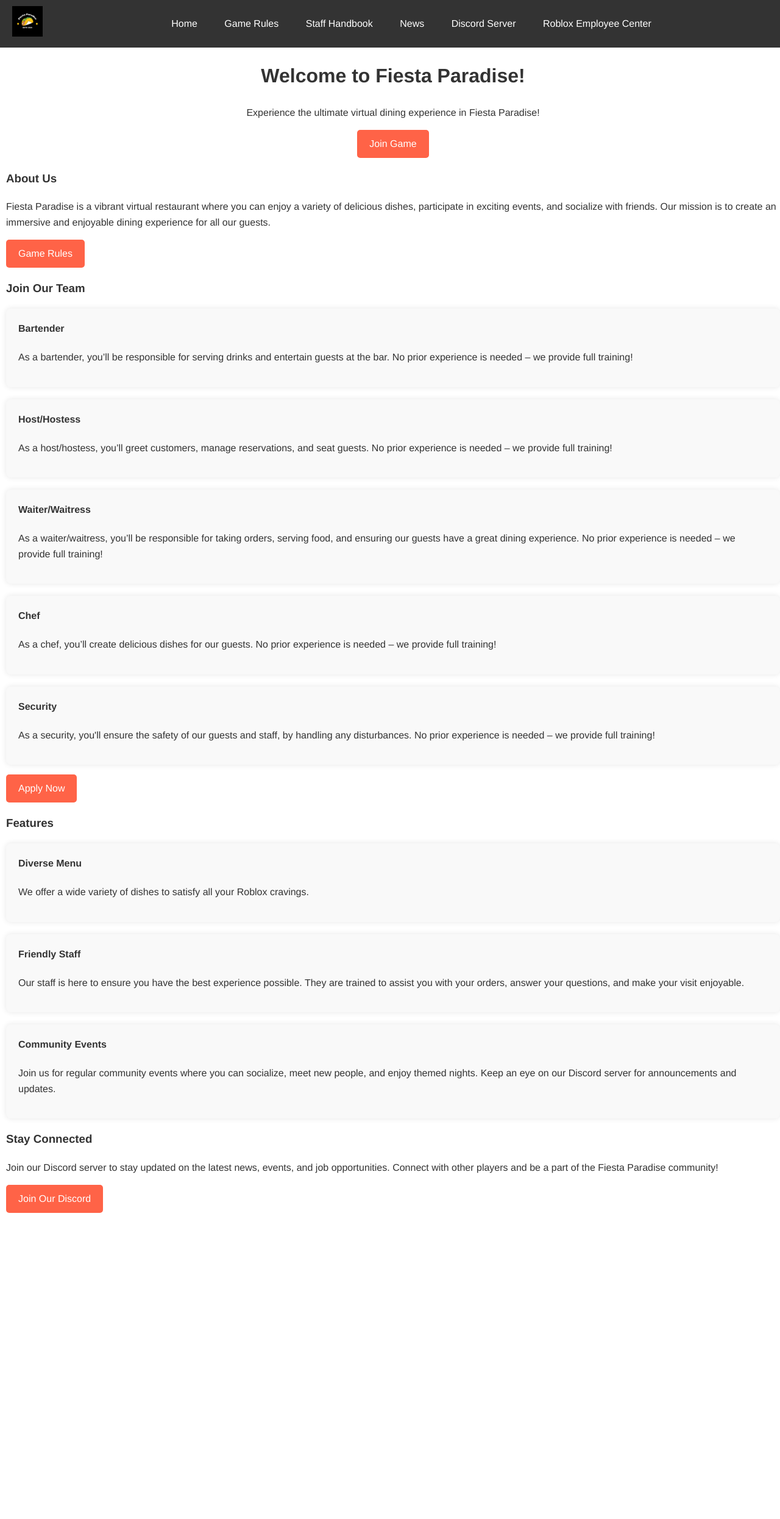
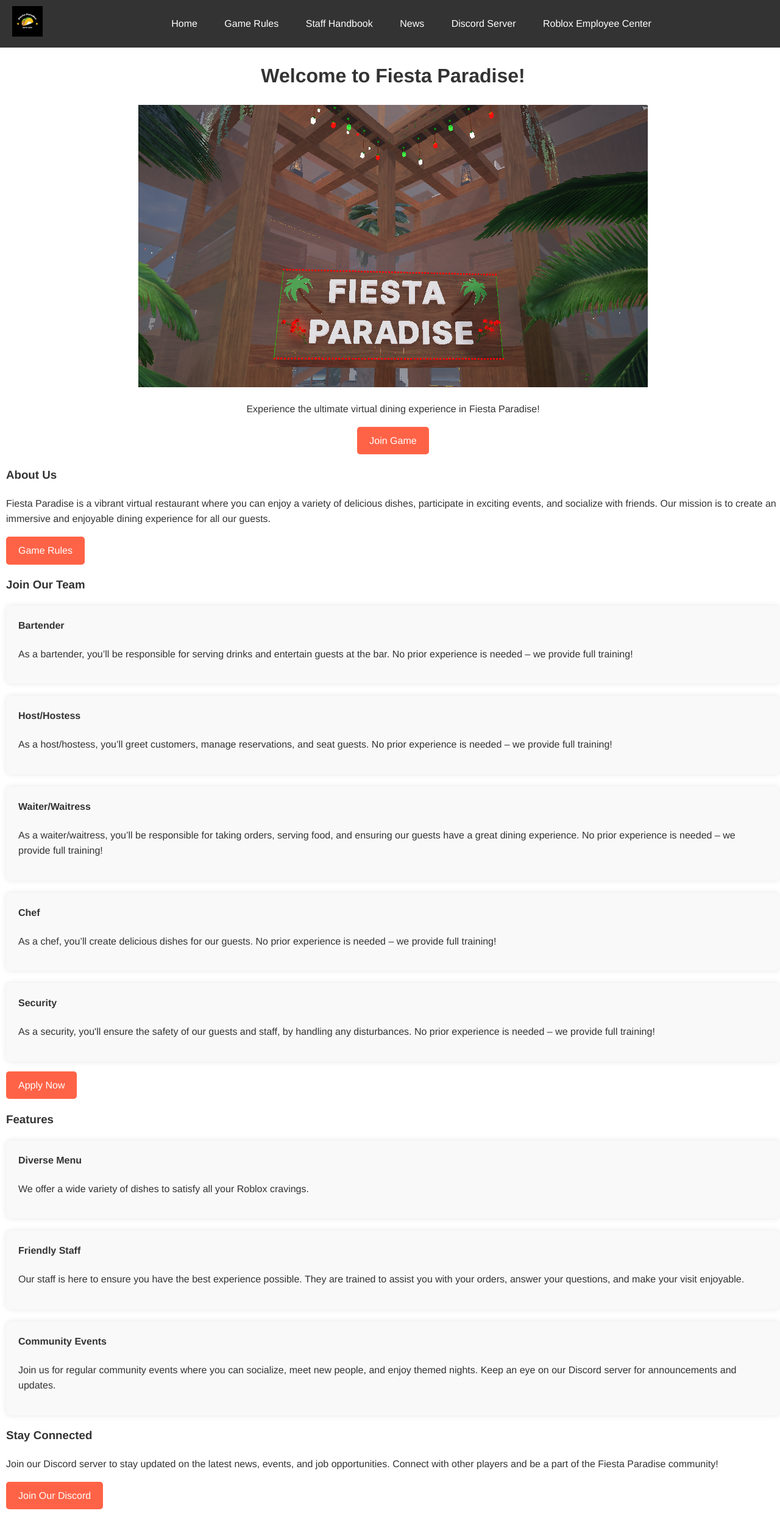
Before and after one commit to ifBars/Fiesta-Paradise, a Jekyll site: the page built from index.html, in a window 1280 px wide. Shown: the whole page at 61% size. Built offline with Jekyll 4.4.1, drawn with Linux system fonts in a browser that asks for light colours; before the commit the page ends 1989 px from its top, so only the background shows below that.

Commit message:
Update index.html
Add image to home

```diff
--- a/index.html
+++ b/index.html
@@ -7,6 +7,7 @@
   <!-- Title Section -->
   <div class="hero">
       <h1>Welcome to Fiesta Paradise!</h1>
+	  <img src="{{ '/assets/images/fiesta-paradise-welcome.png' | relative_url }}" alt="Fiesta Paradise Welcome">
       <p>Experience the ultimate virtual dining experience in Fiesta Paradise!</p>
 	  <a href="https://www.roblox.com/games/17402174943/Restaurant" class="cta-button">Join Game</a>
   </div>
@@ -81,5 +82,6 @@
     <p>Join our Discord server to stay updated on the latest news, events, and job opportunities. Connect with
        other players and be a part of the Fiesta Paradise community!</p>
     <a href="https://discord.gg/hKqgVrXjRF" class="cta-button">Join Our Discord</a>
+	<p></p>
   </section>
 </div>
```
